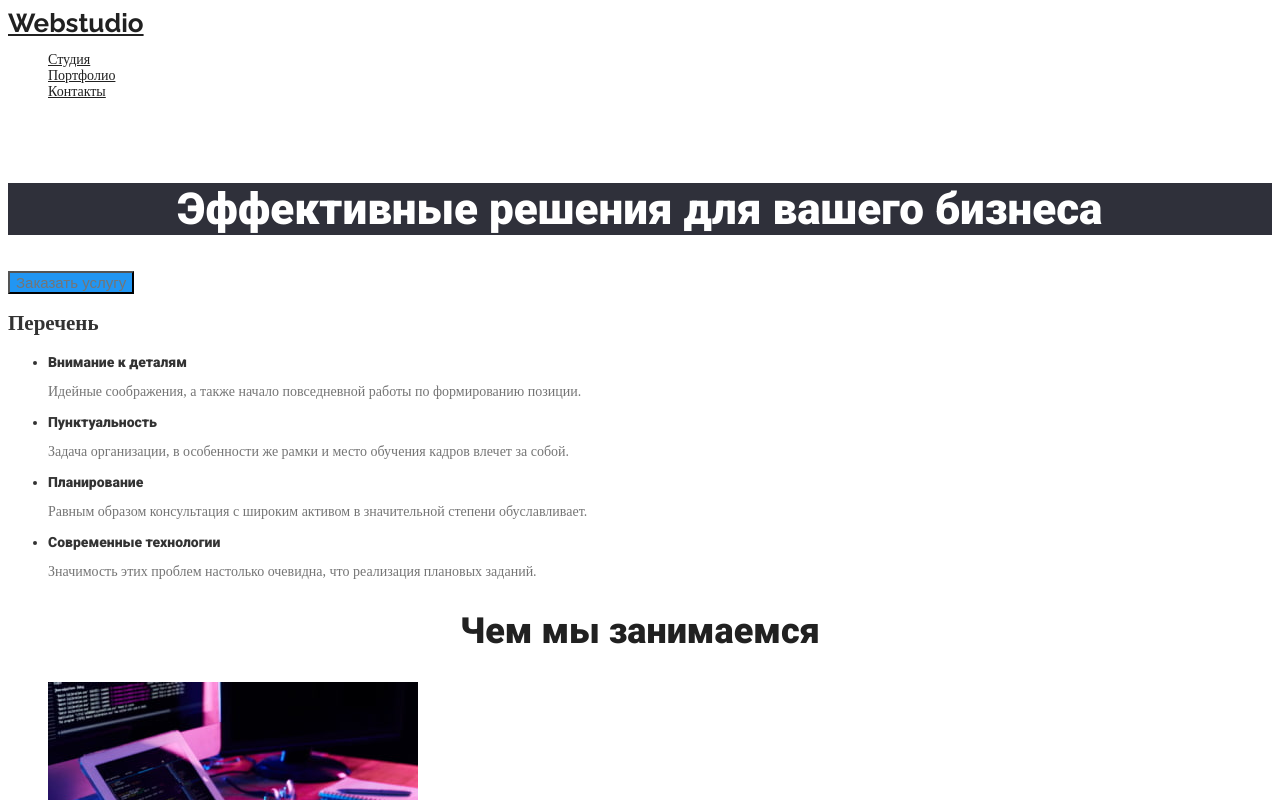
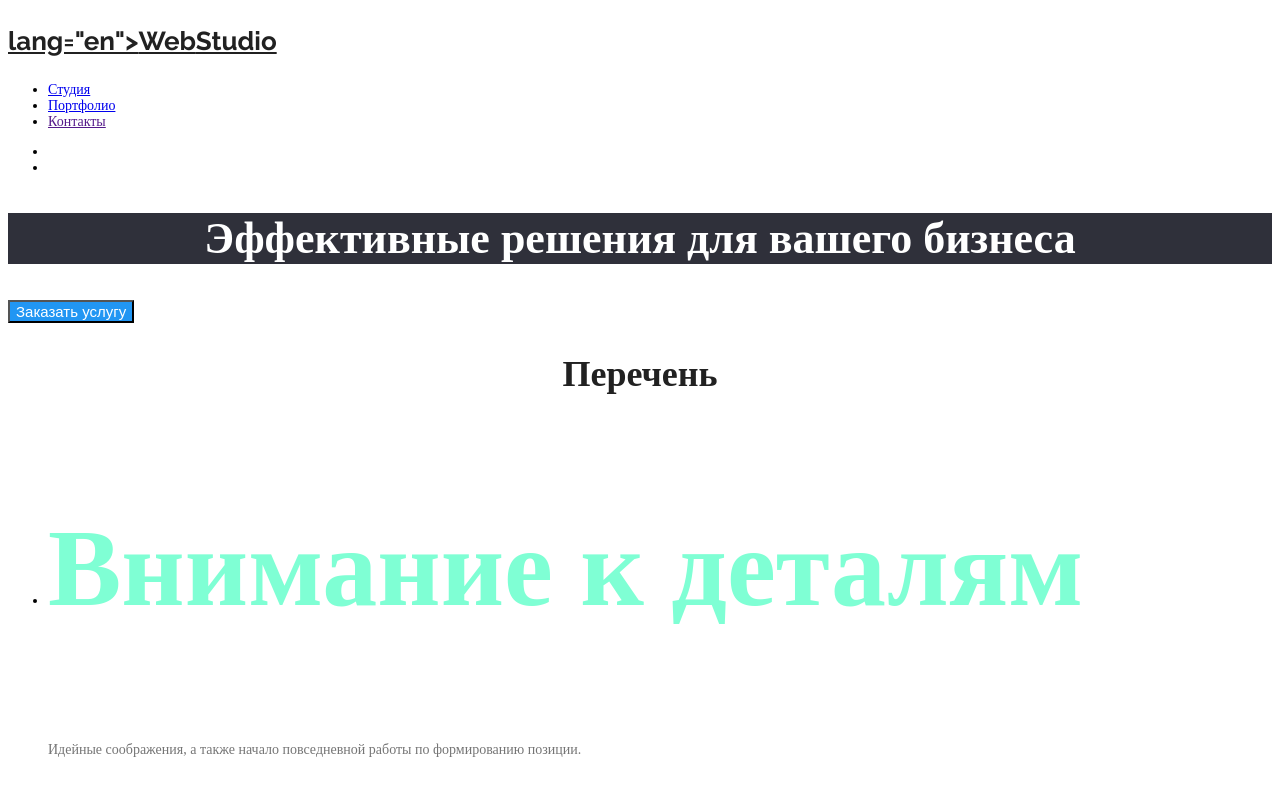
Before and after one commit to Nadya-Golovko/goit-markup-hw-02., a plain HTML site: page index.html in a window 1280 px wide. Shown: the top 800 px of the page. Drawn offline with Linux system fonts and the light colour scheme.

Commit message:
commit доработка

```diff
--- a/css/styles.css
+++ b/css/styles.css
@@ -13,8 +13,13 @@
 /* Акцент Синий   #2196F3 */
 /* Цвет фона вторичный   #2F303A; */
 .page {
-  background-color: #fff;
-  color: rgba(0, 0, 0, 0.8);
+
+
+  background-color: var(--primery-white-color);
+  color: var(--primery-text-color)
+  font-family: Roboto, sans-serif;
+  letter-spacing: 0, 03em;
+  font-size: 14px;
 }
 
 body {
@@ -71,7 +76,7 @@ body {
   font-size: 15px;
   line-height: 1,2;
 }
-.button primery {
+.button, .primery {
   color: white;
   background-color: var(--accent-color);
 }
@@ -86,7 +91,7 @@ body {
 .hero-title {
   color: #fff;
   background-color: #2f303a;
-  font-family: Roboto;
+
 
   font-weight: 900;
   font-size: 44px;
@@ -95,20 +100,23 @@ body {
 }
 /* 3 esection*/
 
-.section .title {
-  color:var(--title-text-colo);
-  font-family: Roboto;
+ .title {
+  color: aquamarine;
+  font-weight: bold;
+  font-size: 110px;
+  line-height: 1,2;
 
-  font-weight: bold;
-  font-size: 14px;
-  line-height: 1,2;
+}
+.text {
+
+  color: tomato;
 }
   /* 4 esection*/
 
- .section-title-work,section-title {
+ .section-title-work,.section-title {
  color: var(--title-text-color);
- font-family: Roboto;
- font-style: normal;
+
+
  font-weight: bold;
  font-size: 36px;
  line-height: 1,2;
@@ -130,7 +138,7 @@ body {
 .name {
  color: var(--title-text-color);
  font-family: Roboto;
- font-style: normal;
+
  font-weight: 500;
  font-size: 16px;
  line-height: 1,2;
@@ -138,7 +146,7 @@ body {
 .profesion{
 
 font-family: Roboto;
-font-style: normal;
+
 font-weight: normal;
 font-size: 16px;
 line-height: 1,2;
--- a/index.html
+++ b/index.html
@@ -11,44 +11,43 @@
         rel="stylesheet">
 
     <link rel="stylesheet" href="./css/styles.css">
+
 </head>
 
  <body class="page">
 
-    <!--   Шапка профиля логотип -->
+    <!-- Шапка профиля логотип -->
 
  <header class="page-header">
-        <nav>
-          <a href="./index.html" class="logo">Webstudio</a>
+     <nav class="nav">
+     <a href="./index.html" class="logo">
+         <p>lang="en"><span class="logo-blue">Web</span>Studio</p>
+    </a>
 
-         <ul class="site-nav list">
-            <li> <a href="" class="link ">Студия</a> </li>
-            <li> <a href="./portfolio.html" class="link current">Портфолио</a> </li>
-            <li> <a href="" class="link">Контакты</a> </li>
+     <ul class="site-nav">
+        <li> <a href="./index.html" class="site-nav-link current ">Студия</a> </li>
+        <li> <a href="./portfolio.html" class="site-nav-link ">Портфолио</a> </li>
+        <li> <a href="" class="site-nav-link">Контакты</a> </li>
     </ul>
 <!--   Контакты -->
 
-            <ul class="auth-nav list" >
-                 <li> <a href="mailto:info@devstudio.com">info@devstudio.com</a></li>
-
-                 <li> <a href="tel:+380961111111">+380961111111</a></li>
+     <ul class="communication" >
+        <li> <a class="contact" href="mailto:info@devstudio.com">info@devstudio.com</a></li>
+        <li> <a class="contact" href="tel:+380961111111">+380961111111</a></li>
     </ul>
-
   </nav>
  </header>
 <!--   большое основное приветствие вход -->
-
+    <main>
+        <!-- главная часть -->
 
         <!--Герой -->
      <section class="hero">
          <h1 class="hero-title">Эффективные решения для вашего бизнеса</h1>
         <button class="button primery"> Заказать услугу</button>
+
+        <!--Особенности -->
     </section>
-
-
-<!-- главная часть -->
-    <main>
-<!--   описание деятельсти  -->
     <section class="section">
         <h2 class="section-title">Перечень</h2>
         <ul class="feature-list">
```
Lines whose indentation alone changed are shown as unchanged.
